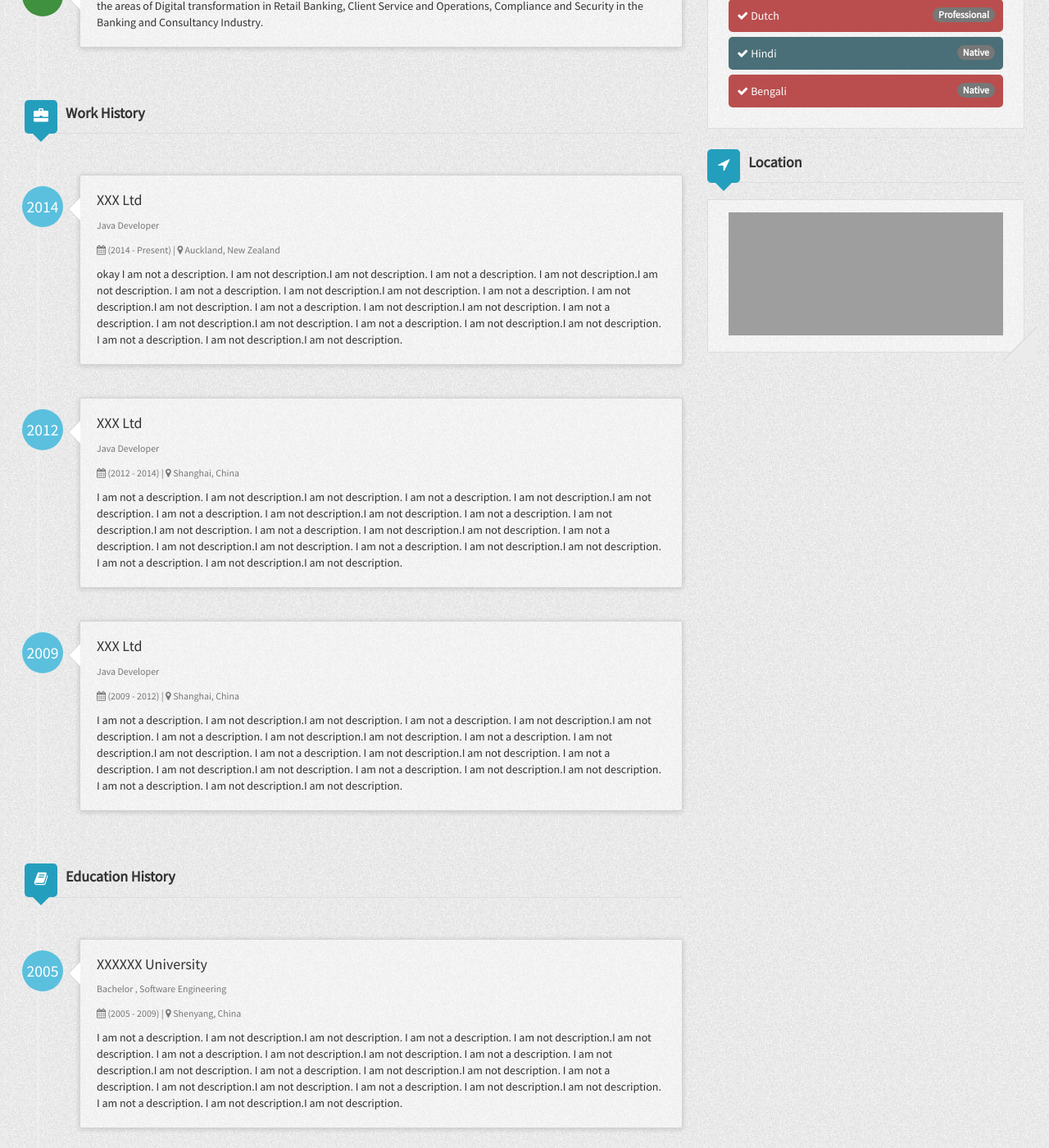
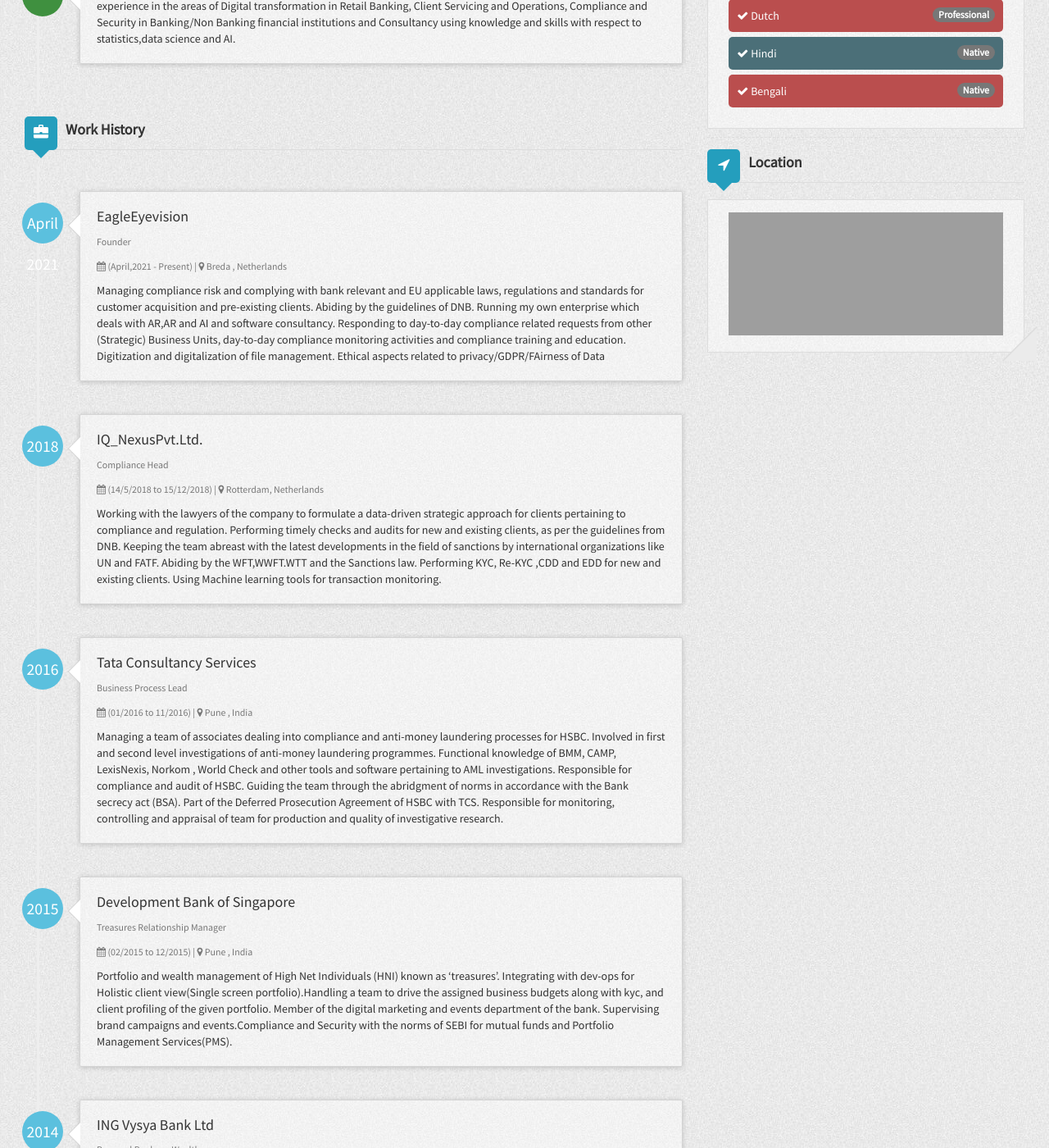
Before and after one commit to EagleEyeVision/TushitaSarkar, a Jekyll site: the page built from index.html, in a window 1280 px wide and 1400 px high, scrolled down 311 px. Shown: the whole window at 82% size. Built offline with Jekyll 4.4.1, drawn with Linux system fonts in a browser that asks for light colours; nearby versions of some CDN libraries; some of the changed text lies outside the part shown; grey boxes are pictures that could not be loaded.

Commit message:
Update _config.yml

```diff
--- a/_config.yml
+++ b/_config.yml
@@ -24,39 +24,94 @@
 
   professionalSummary:
     - summary1:
-      description: Masters in Management & specialization in International Business and Marketing with around 10 years of experience in the areas of Digital transformation in Retail Banking, Client Service and Operations, Compliance and Security in the Banking and Consultancy Industry.
-
+      description: Post Graduation in Management & specialization in International Business and marketing with around 10 years of experience in the areas of Digital transformation in Retail Banking, Client Servicing and Operations, Compliance and Security in Banking/Non Banking financial institutions and Consultancy using knowledge and skills with respect to statistics,data science and AI.
   workHistory:
     - work1:
-      company: XXX Ltd
-      location: Auckland, New Zealand
-      title: Java Developer
+      company: EagleEyevision
+      location: Breda , Netherlands
+      title: Founder
+      started: April 2021
+      duration: (April,2021 - Present)
+      description: Managing compliance risk and complying with bank relevant and EU applicable laws, regulations and standards for customer acquisition and pre-existing clients. Abiding by the guidelines of DNB. Running my own enterprise which deals with AR,AR and AI and software consultancy. Responding to day-to-day compliance related requests from other (Strategic) Business Units, day-to-day compliance monitoring activities and compliance training and education. Digitization and digitalization of file management. Ethical aspects related to privacy/GDPR/FAirness of Data
+    - work2:
+      company: IQ_NexusPvt.Ltd.
+      location: Rotterdam, Netherlands
+      title: Compliance Head
+      started: 2018
+      duration: (14/5/2018 to 15/12/2018)
+      description: Working with the lawyers of the company to formulate a data-driven strategic approach for clients pertaining  to compliance and regulation. Performing timely checks and audits for new and existing clients, as per the guidelines from DNB. Keeping the team abreast with the latest developments in the field of sanctions by international organizations like UN and FATF. Abiding by the WFT,WWFT.WTT and the Sanctions law. Performing KYC, Re-KYC ,CDD and EDD for new and existing clients. Using Machine learning tools for transaction monitoring.
+    - work3:
+      company: Tata Consultancy Services
+      location: Pune , India
+      title: Business Process Lead
+      started: 2016
+      duration: (01/2016 to 11/2016)
+      description: Managing a team of associates dealing into compliance and anti-money laundering processes for HSBC. Involved in first and second level investigations of anti-money laundering programmes. Functional knowledge of BMM, CAMP, LexisNexis, Norkom , World Check and other tools and software pertaining to AML investigations. Responsible for compliance and audit of HSBC. Guiding the team through the abridgment of norms in accordance with the Bank secrecy act (BSA). Part of the Deferred Prosecution Agreement of HSBC with TCS. Responsible for monitoring, controlling and appraisal of team for production and quality of investigative research.
+    - work4:
+      company: Development Bank of Singapore
+      location: Pune , India
+      title: Treasures Relationship Manager
+      started: 2015
+      duration: (02/2015 to 12/2015)
+      description: Portfolio and wealth management of High Net Individuals (HNI) known as ‘treasures’. Integrating with dev-ops for Holistic client view(Single screen portfolio).Handling a team to drive the assigned business budgets along with kyc, and client profiling of the given portfolio. Member of the digital marketing and events department of the bank. Supervising brand campaigns and events.Compliance and Security with the norms of SEBI for mutual funds and Portfolio Management Services(PMS).
+    - work5:
+      company: ING Vysya Bank Ltd
+      location: Pune , India
+      title: Personal Banker – Wealth
       started: 2014
-      duration: (2014 - Present)
-      description: okay I am not a description. I am not description.I am not description. I am not a description. I am not description.I am not description. I am not a description. I am not description.I am not description. I am not a description. I am not description.I am not description. I am not a description. I am not description.I am not description. I am not a description. I am not description.I am not description. I am not a description. I am not description.I am not description. I am not a description. I am not description.I am not description.
-    - work2:
-      company: XXX Ltd
-      location: Shanghai, China
-      title: Java Developer
-      started: 2012
-      duration: (2012 - 2014)
-      description: I am not a description. I am not description.I am not description. I am not a description. I am not description.I am not description. I am not a description. I am not description.I am not description. I am not a description. I am not description.I am not description. I am not a description. I am not description.I am not description. I am not a description. I am not description.I am not description. I am not a description. I am not description.I am not description. I am not a description. I am not description.I am not description.
-    - work3:
-      company: XXX Ltd
-      location: Shanghai, China
-      title: Java Developer
+      duration: (07/2014 to 2/2015)
+      description: Managing a portfolio of 200 wealth clients with profiling and due diligence. Creating client households encompassing all assets and liabilities of the entire family. Part of ING agile transformation. Cross– Sell of Mutual Funds, LI, GI, REIT, Structures, Lead generation etc. Managing that portfolio of households. Project Lead for re-kyc and compliance in accordance with international norms of ING. Handling audit and compliance for branch operations along with due diligence for the customers.
+    - work6:
+      company: ING Vysya Bank Ltd
+      location: Pune , India
+      title: Customer Care Manager
+      started: 2014
+      duration: (03/2012 to 07/2014)
+      description: Customer service, branch operations and Cross- Sell to Existing Base of High Profile clients. Foundation of Squads, Tribes and Chapters for operations. Foundation and integration of new software as part of the digital transformation campaign for India. NTB CASA acquisition and deepening of the accounts. Foreign exchange services and Kyc and due diligence of all the parties of the transactions. Audit and compliance. International transactions pertaining to Non Resident Clients. Remittances in the Foreign Exchange services. Handling of compliance tools like Word-Check . Trained in Finacle, Vantage, Profile etc.
+    - work7:
+      company: Axis Bank Ltd.
+      location: Pune , India
+      title: Business Banking Relationship Manager
+      started: 2011
+      duration: (3/2011 to 3/2012)
+      description: Handling sales & marketing activities and implementing strategies towards enhancing market penetration, business volumes and growth for a wide range of banking products & services. Digitalization of existing client portfolios. High Value NTB CASA acquisition and deepening with cross-selling of all retail products. Compliance and profiling of both New as well as existing Clients to the Bank.
+      educationHistory:
+    - education1:
+      organization: Balaji Institute Of International Business. Sri Balaji University
+      location: Pune , India
+      degree: Post Graduate Diploma (Maasters) - International Business
+      major: International Business, Marketing
       started: 2009
-      duration: (2009 - 2012)
-      description: I am not a description. I am not description.I am not description. I am not a description. I am not description.I am not description. I am not a description. I am not description.I am not description. I am not a description. I am not description.I am not description. I am not a description. I am not description.I am not description. I am not a description. I am not description.I am not description. I am not a description. I am not description.I am not description. I am not a description. I am not description.I am not description.
-  educationHistory:
-    - education1:
-      organization: XXXXXX University
-      location: Shenyang, China
-      degree: Bachelor
-      major: Software Engineering
+      duration: (2009 - 2011)
+      Achievements: 1st Class with Distinction. College Topper in final year
+    - education2:
+      organization: University of Pune
+      location: Pune , India
+      degree: Bachelor in Science
+      major: Zoology & Microbiology
+      started: 2006
+      duration: (2006 - 2009)
+      Achievements: 1st Class with Distinction. University Topper
+    - education3:
+      organization: Central Board Secondary education (India)
+      location: Nainital , India
+      degree: Higher Secondary diploma
+      major: English, Hindi, Biology, Physics, Chemistry.
       started: 2005
-      duration: (2005 - 2009)
-      description: I am not a description. I am not description.I am not description. I am not a description. I am not description.I am not description. I am not a description. I am not description.I am not description. I am not a description. I am not description.I am not description. I am not a description. I am not description.I am not description. I am not a description. I am not description.I am not description. I am not a description. I am not description.I am not description. I am not a description. I am not description.I am not description.
+      duration: (2005 - 2006)
+      Achievements: 1st class with Distinction. District Topper
+    - education4:
+      organization: Central Board Secondary education (India)
+      location: Nainital , India
+      degree: Senior Secondary diploma
+      major: English, Hindi, Mathematics, Social Science, General Science
+      started: 2003
+      duration: (2003 - 2004)
+      Achievements: 1st class with Distinction. State Topper
+
+
+
+
   languages:
     - language1:
       name: English
```
